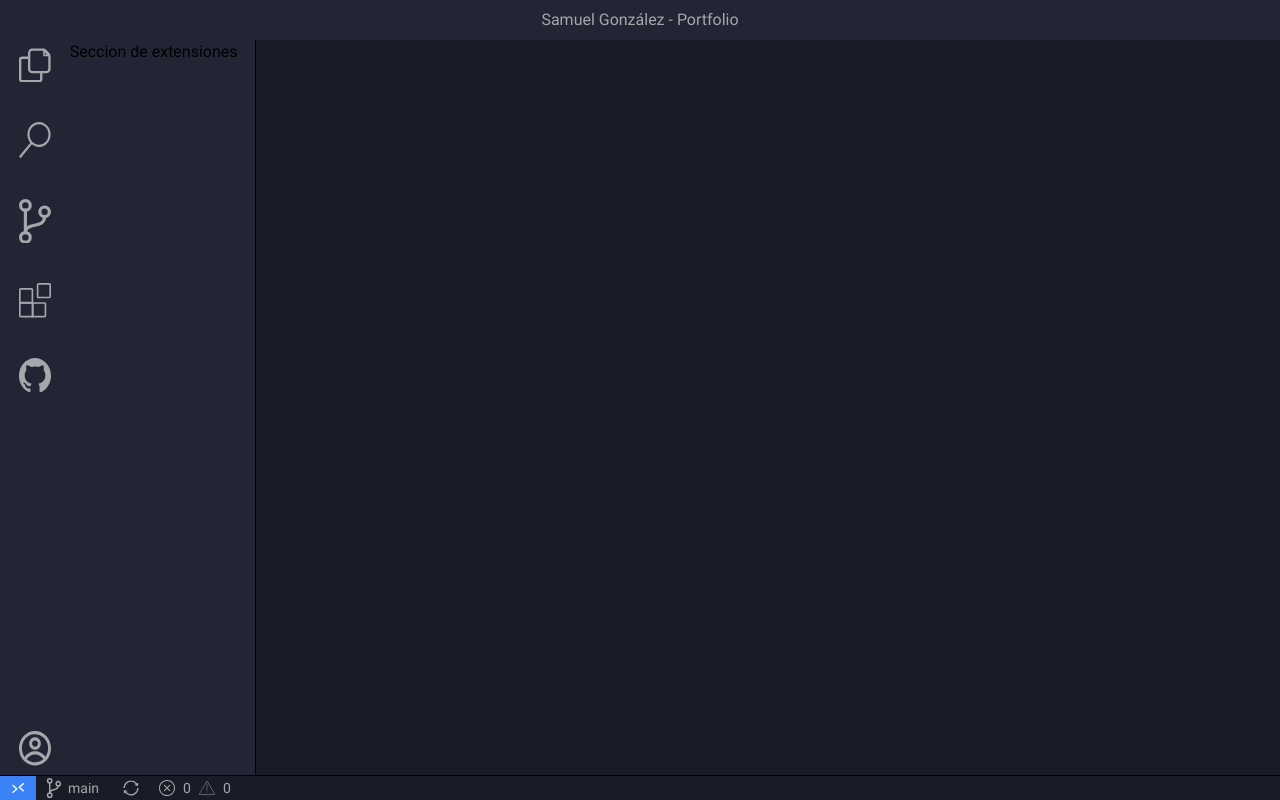
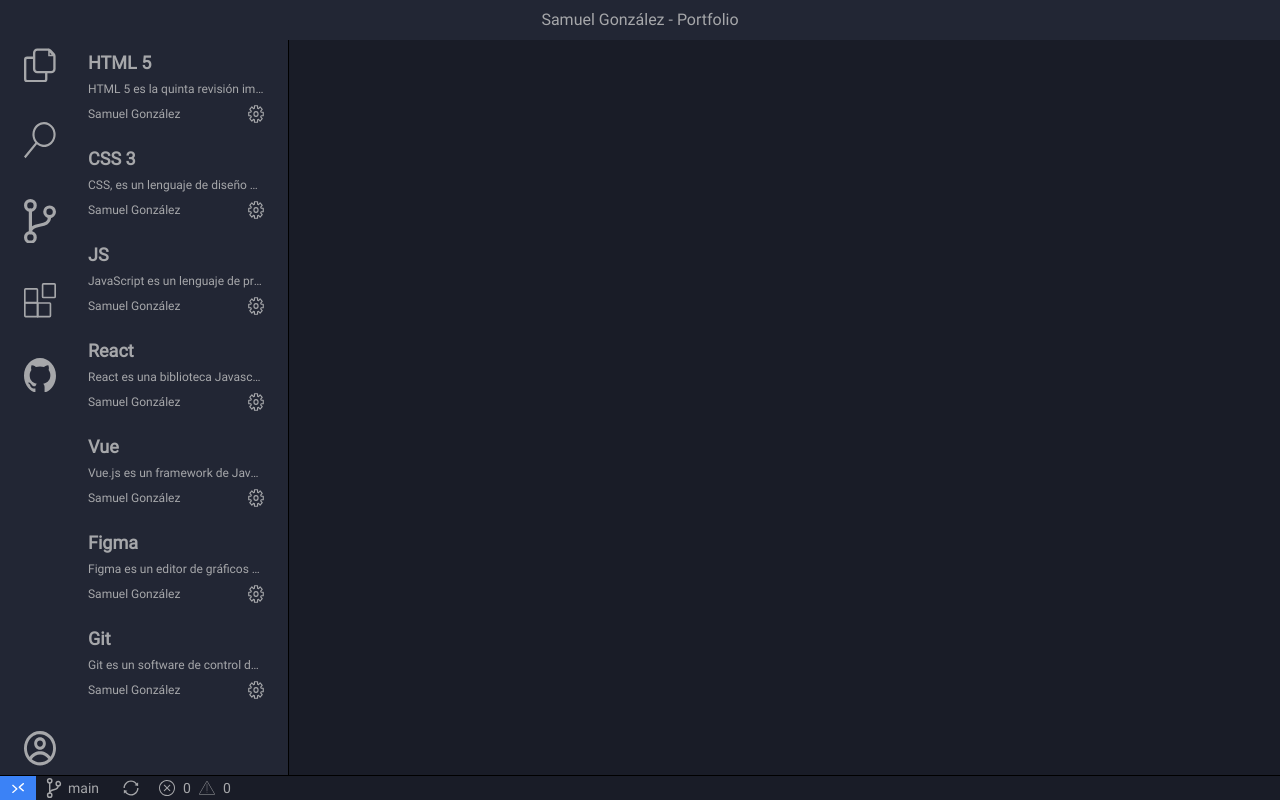
Before and after one commit to samuglz/portfolio, a Vue app: page / in a window 1280 px wide. Both pictures are taken after a click on the icon 34 px from the left and 300 px from the top of the page. Built offline with nearby package versions, Linux system fonts and the light colour scheme.

Commit message:
added ExtensionsSection List

```diff
--- a/src/components/DynamicContainers/DynamicLeftMenu.vue
+++ b/src/components/DynamicContainers/DynamicLeftMenu.vue
@@ -1,5 +1,5 @@
 <template>
-    <div class="w-full h-full">
+    <div class="w-52 h-full">
         <keep-alive>
             <component :is="section"></component>
         </keep-alive>
--- a/src/components/LeftButtonPanel.vue
+++ b/src/components/LeftButtonPanel.vue
@@ -1,5 +1,5 @@
 <template>
-    <div class="w-24 flex flex-col justify-between items-center">
+    <div class="w-20 flex flex-col justify-between items-center">
         <div class="flex flex-col items-center">
             <Documents />
             <Search />
--- a/src/components/Sections/ExtensionsSection.vue
+++ b/src/components/Sections/ExtensionsSection.vue
@@ -1,11 +1,45 @@
 <template>
-    <div class="w-full h-full">Seccion de extensiones</div>
+    <div class="w-full h-full overflow-y-auto overflow-x-hidden">
+        <div
+            v-for="skill in dataSkills"
+            :key="skill.id"
+            class="w-full h-24 flex flex-col justify-center bg-background hover:bg-coolGray-700 cursor-pointer"
+        >
+            <h1 class="w-full text-menu-color font-bold text-lg mx-2">
+                {{ skill.text }}
+            </h1>
+            <p class="description text-xs w-44 text-menu-color py-1 mx-2">
+                {{ skill.description }}
+            </p>
+            <div class="flex justify-between items-center ml-2 mr-6 py-1">
+                <span class="text-xs w-30 text-menu-color">
+                    Samuel González
+                </span>
+                <img
+                    class="w-4"
+                    src="../../assets/img/Setting_Icon.svg"
+                    alt="Settings Icon"
+                />
+            </div>
+        </div>
+    </div>
 </template>
 
 <script>
+import { skills } from '../../data.js';
 export default {
-    name: 'ExtensionsSection'
+    name: 'ExtensionsSection',
+    setup() {
+        const dataSkills = skills;
+        return { dataSkills };
+    }
 };
 </script>
 
-<style></style>
+<style scoped>
+.description {
+    overflow: hidden; /* make sure it hides the content that overflows */
+    white-space: nowrap; /* don't break the line */
+    text-overflow: ellipsis;
+}
+</style>
--- /dev/null
+++ b/src/data.js
@@ -0,0 +1,51 @@
+export const skills = [
+    {
+        text: 'HTML 5',
+        image: '',
+        id: 1,
+        description:
+            'HTML 5 es la quinta revisión importante del lenguaje básico de la World Wide Web'
+    },
+    {
+        text: 'CSS 3',
+        image: '',
+        id: 2,
+        description:
+            'CSS, es un lenguaje de diseño gráfico para definir y crear la presentación de un documento estructurado escrito en un lenguaje de marcado'
+    },
+    {
+        text: 'JS',
+        image: '',
+        id: 3,
+        description:
+            'JavaScript es un lenguaje de programación interpretado, dialecto del estándar ECMAScript. Se define como orientado a objetos, ​ basado en prototipos, imperativo, débilmente tipado y dinámico.'
+    },
+    {
+        text: 'React',
+        image: '',
+        id: 4,
+        description:
+            'React es una biblioteca Javascript de código abierto diseñada para crear interfaces de usuario con el objetivo de facilitar el desarrollo de aplicaciones en una sola página. Es mantenido por Facebook y la comunidad de software libre. En el proyecto hay más de mil desarrolladores libres.'
+    },
+    {
+        text: 'Vue',
+        image: '',
+        id: 5,
+        description:
+            'Vue.js es un framework de JavaScript de código abierto para la construcción de interfaces de usuario y aplicaciones de una sola página.'
+    },
+    {
+        text: 'Figma',
+        image: '',
+        id: 6,
+        description:
+            'Figma es un editor de gráficos vectoriales y una herramienta de creación de prototipos que se basa principalmente en la web, con funciones adicionales sin conexión habilitadas por aplicaciones de escritorio para macOS y Windows.'
+    },
+    {
+        text: 'Git',
+        image: '',
+        id: 7,
+        description:
+            'Git es un software de control de versiones diseñado por Linus Torvalds, pensando en la eficiencia, la confiabilidad y compatibilidad del mantenimiento de versiones de aplicaciones cuando estas tienen un gran número de archivos de código fuente.'
+    }
+];
```
Also changed, not shown: src/assets/img/Setting_Icon.svg (added).
